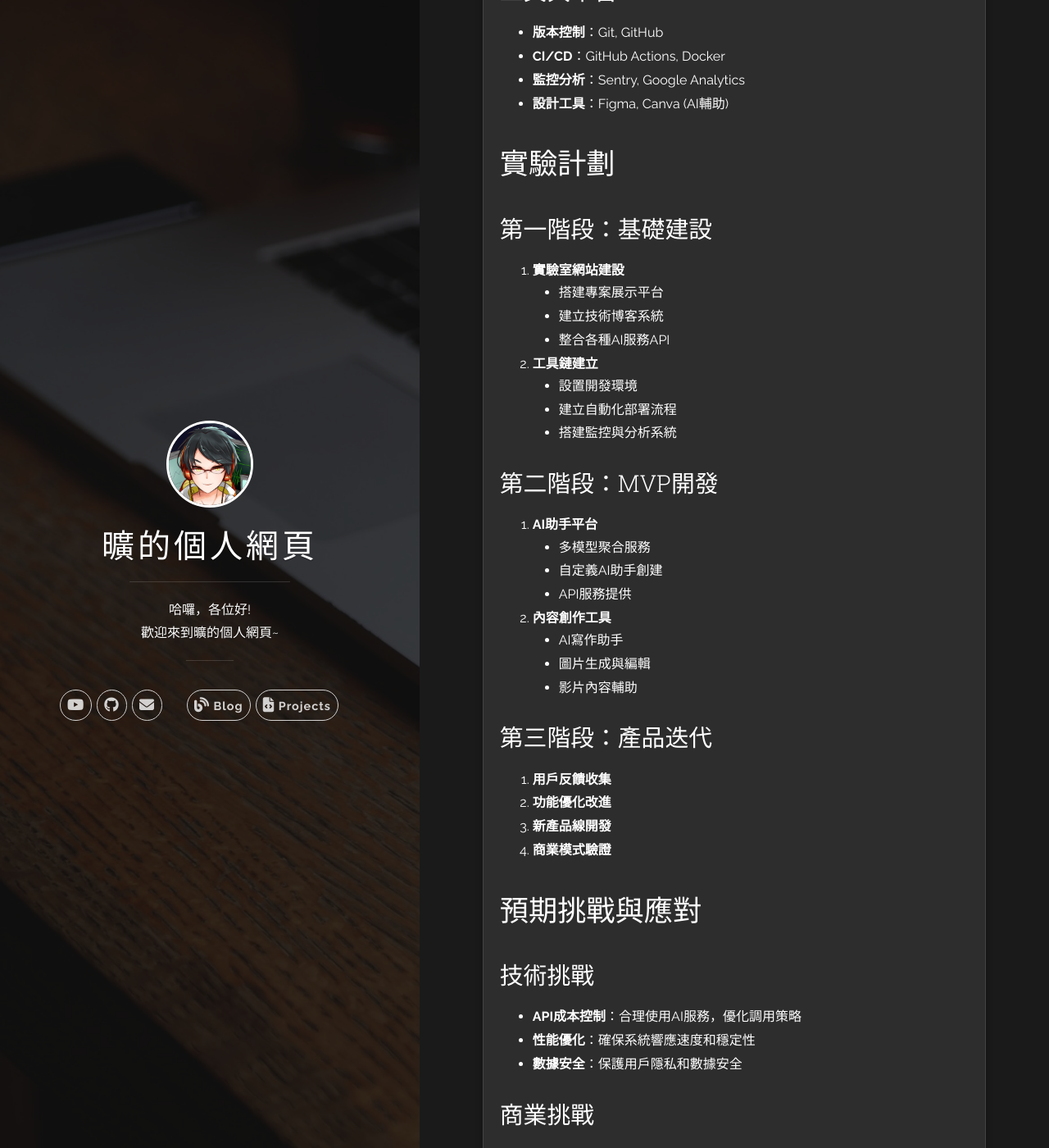
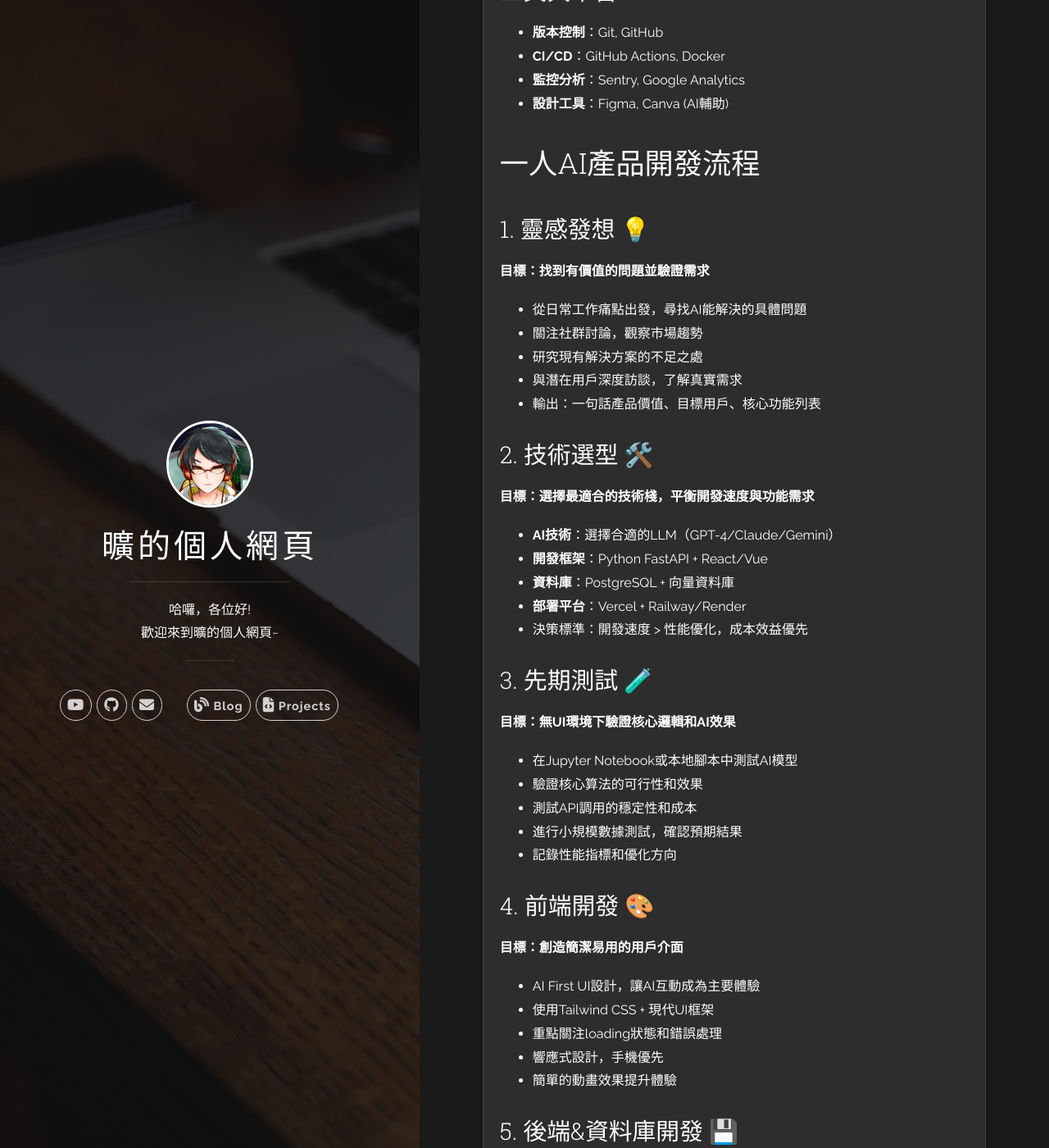
Before and after one commit to dsif2012/dsif2012.github.io, a Jekyll site: the page built from blog/ai-laboratory.md, in a window 1280 px wide and 1400 px high, scrolled down 1958 px. Shown: the whole window at 82% size. Built offline with Jekyll 4.4.1, drawn with Linux system fonts in a browser that asks for light colours; some of the changed text lies outside the part shown.

Commit message:
優化AI產品開發流程：調整為7步驟實戰流程

```diff
--- a/blog/ai-laboratory.md
+++ b/blog/ai-laboratory.md
@@ -15,12 +15,12 @@ category: 創新
 
 　　隨著AI技術的快速發展，我們正處在一個前所未有的時代。GPT、Claude等大型語言模型的出現，讓個人開發者也能夠利用強大的AI能力來構建複雜的應用。作為一名軟體工程師，我深深被這個趨勢所吸引，決定開始我的「一人AI公司」實驗。
 
-　　AI實驗室將是我探索AI應用可能性的基地。在這裡，我計劃開發各種創新的專案和平台，測試不同的商業模式，並記錄整個過程中的學習與發現。這不僅是技術的挑戰，更是對未來工作模式的一次大膽實驗。
+　　AI實驗室將是我探索AI應用可能性的基地。在這裡，我計劃開發各種AI相關的專案和平台，測試不同的商業模式，並記錄整個過程中的學習與發現。這不僅是技術的挑戰，更是對未來工作模式的一次大膽實驗。
 
 ## 實驗室願景
 
 ### 核心理念
-- **AI優先**：所有專案都以AI能力為核心驅動力
+- **AI優先**：所有專案都以AI為核心驅動力
 - **快速迭代**：小步快跑，快速驗證想法
 - **開源精神**：分享學習過程，促進社群發展
 - **實用導向**：專注於解決真實世界的問題
@@ -52,35 +52,63 @@ category: 創新
 - **監控分析**：Sentry, Google Analytics
 - **設計工具**：Figma, Canva (AI輔助)
 
-## 實驗計劃
+## 一人AI產品開發流程
 
-### 第一階段：基礎建設
-1. **實驗室網站建設**
-   - 搭建專案展示平台
-   - 建立技術博客系統
-   - 整合各種AI服務API
+### 1. 靈感發想 💡
+**目標：找到有價值的問題並驗證需求**
+- 從日常工作痛點出發，尋找AI能解決的具體問題
+- 關注社群討論，觀察市場趨勢
+- 研究現有解決方案的不足之處
+- 與潛在用戶深度訪談，了解真實需求
+- 輸出：一句話產品價值、目標用戶、核心功能列表
 
-2. **工具鏈建立**
-   - 設置開發環境
-   - 建立自動化部署流程
-   - 搭建監控與分析系統
+### 2. 技術選型 🛠️
+**目標：選擇最適合的技術棧，平衡開發速度與功能需求**
+- **AI技術**：選擇合適的LLM（GPT-4/Claude/Gemini）
+- **開發框架**：Python FastAPI + React/Vue
+- **資料庫**：PostgreSQL + 向量資料庫
+- **部署平台**：Vercel + Railway/Render
+- 決策標準：開發速度 > 性能優化，成本效益優先
 
-### 第二階段：MVP開發
-1. **AI助手平台**
-   - 多模型聚合服務
-   - 自定義AI助手創建
-   - API服務提供
+### 3. 先期測試 🧪
+**目標：無UI環境下驗證核心邏輯和AI效果**
+- 在Jupyter Notebook或本地腳本中測試AI模型
+- 驗證核心算法的可行性和效果
+- 測試API調用的穩定性和成本
+- 進行小規模數據測試，確認預期結果
+- 記錄性能指標和優化方向
 
-2. **內容創作工具**
-   - AI寫作助手
-   - 圖片生成與編輯
-   - 影片內容輔助
+### 4. 前端開發 🎨
+**目標：創造簡潔易用的用戶介面**
+- AI First UI設計，讓AI互動成為主要體驗
+- 使用Tailwind CSS + 現代UI框架
+- 重點關注loading狀態和錯誤處理
+- 響應式設計，手機優先
+- 簡單的動畫效果提升體驗
 
-### 第三階段：產品迭代
-1. **用戶反饋收集**
-2. **功能優化改進**
-3. **新產品線開發**
-4. **商業模式驗證**
+### 5. 後端&資料庫開發 💾
+**目標：建立穩定、可擴展的後端架構**
+- RESTful API設計，版本控制
+- 用戶系統：簡單email登入
+- 資料庫設計：用戶數據、使用紀錄、快取策略
+- 安全考量：API加密、輸入驗證、身份驗證
+- 監控和日誌系統
+
+### 6. MVP上線測試 🚀
+**目標：收集真實用戶反饋，快速迭代**
+- 部署到生產環境，邀請50-100個種子用戶
+- 使用數據追蹤：Google Analytics + 事件追蹤
+- 收集用戶反饋：內建feedback + 定期訪談
+- 每週小更新，每月大功能更新
+- 快速響應用戶反饋
+
+### 7. 募資行銷 📈
+**目標：獲得資源支持與用戶增長**
+- 內容行銷：技術博客、YouTube、社群分享
+- 產品展示：ProductHunt、Reddit、Twitter
+- 社群建設：Discord/Telegram群組
+- 募資選項：用戶付費、眾籌、天使投資
+- 關鍵指標：用戶增長率、收入、留存率
 
 ## 預期挑戰與應對
 
```
